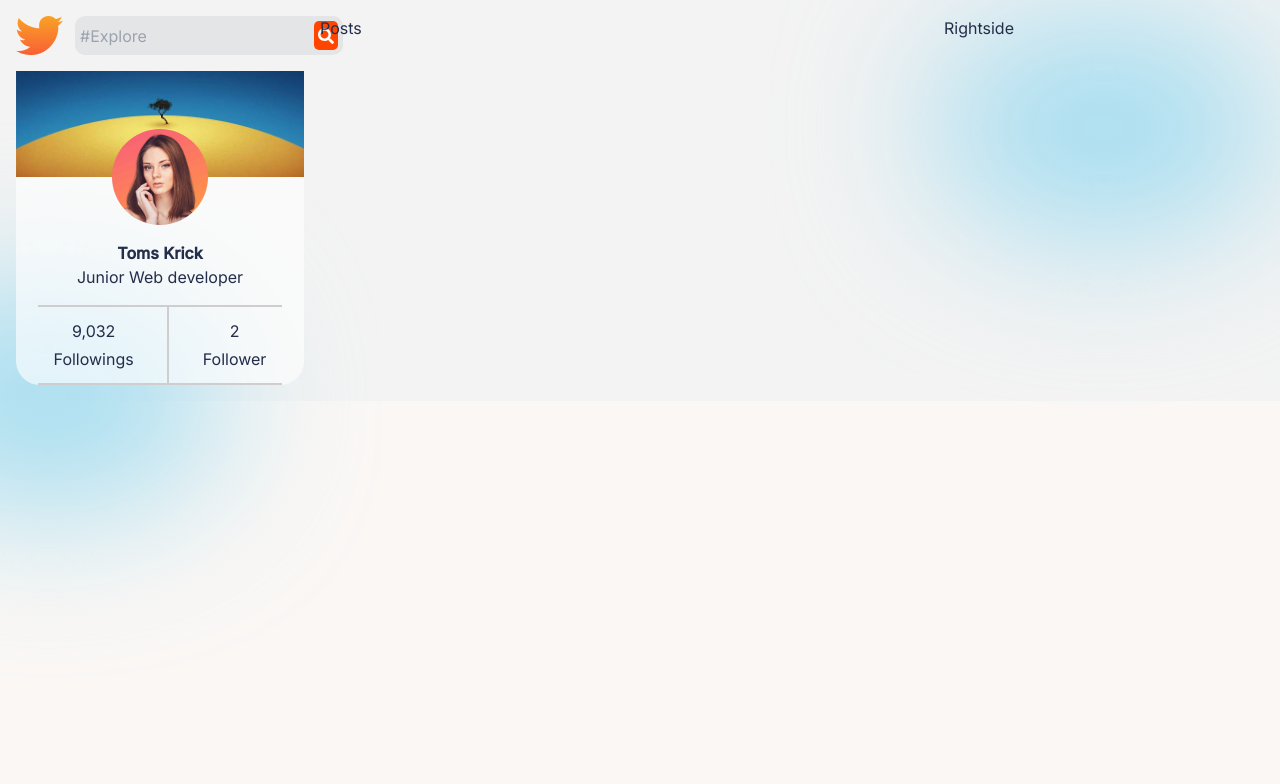
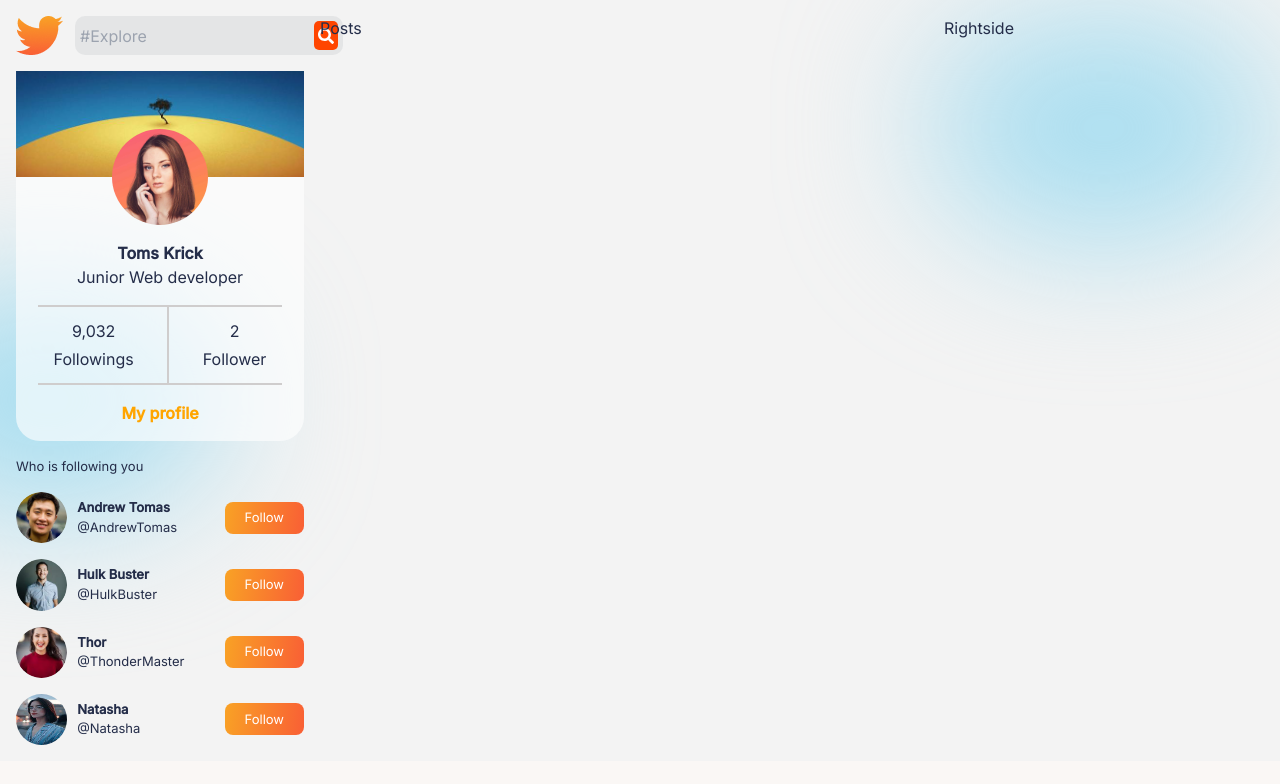
Before and after one commit to tomskrick/marchent-chat, a React (Create React App) app: page / in a window 1280 px wide. Shown: the top 784 px of the page. Built offline with nearby package versions, Linux system fonts and the light colour scheme.

Commit message:
add the profile image and profile set

```diff
--- a/src/App.css
+++ b/src/App.css
@@ -31,3 +31,13 @@
   background: #a6ddf0;
   filter: blur(72px);
 }
+.button{
+  display: flex;
+  align-items: center;
+  justify-content: center;
+  color: white;
+  border: none;
+  border-radius: 0.5rem;
+  background: var(--buttonBg);
+  transition: all 100ms ease-out
+}
--- /dev/null
+++ b/src/Components/FollowerCard/FollowerCard.css
@@ -0,0 +1,36 @@
+.FollowerCards{
+    width: 100%;
+    border-radius: 0.7rem;
+    gap: 1rem;
+    display: flex;
+    flex-direction: column;
+    font-size: 13px;
+}
+.follower{
+    display: flex;
+    justify-content: space-between;
+    align-items: center;
+}
+.follower>div{
+    display: flex;
+    gap: 10px;
+}
+.followerImage{
+    width: 3.2rem;
+    height: 3.2rem;
+    border-radius: 50%;
+}
+.name{
+    display: flex;
+    flex-direction: column;
+    align-items: flex-start;
+    justify-content: center;
+}
+.name>span:nth-of-type(1){
+    font-weight: bold;
+}
+.fc-button{
+    height: 2rem;
+    padding-left: 20px;
+    padding-right: 20px;
+}
--- /dev/null
+++ b/src/Components/FollowerCard/FollowerCard.jsx
@@ -0,0 +1,27 @@
+import React from 'react';
+import './FollowerCard.css'
+import {Follower} from '../../Data/FollowerData'
+const FollowerCard = () => {
+    return (
+        <div className='FollowerCards'>
+            <h3>Who is following you</h3>
+            {Follower.map((follower, id) => {
+                return (
+                    <div className='follower'>
+                        <div>
+                            <img className='followerImage' src={follower.img} alt="" />
+                            <div className="name">
+                                <span>{ follower.name}</span>
+                                <span>@{ follower.username}</span>
+                            </div>
+                        </div>
+                        <button className='button fc-button'>Follow</button>
+
+                    </div>
+                )
+            })}
+        </div>
+    );
+};
+
+export default FollowerCard;
--- a/src/Components/ProfileCard.jsx/ProfileCard.css
+++ b/src/Components/ProfileCard.jsx/ProfileCard.css
@@ -69,3 +69,11 @@
     height: 150%;
     border-left: 2px solid var(--hrColor);
 }
+.ProfileCard>span{
+      font-weight: bold;
+      color: orange;
+      align-self: center;
+      margin-bottom: 1rem;
+      cursor: pointer;
+
+}
--- a/src/Components/ProfileCard.jsx/ProfileCard.jsx
+++ b/src/Components/ProfileCard.jsx/ProfileCard.jsx
@@ -28,6 +28,9 @@
                 </div>
                 <hr />
             </div>
+            <span>
+                My profile
+            </span>
         </div>
     );
 };
--- a/src/Components/profileside/Profileside.jsx
+++ b/src/Components/profileside/Profileside.jsx
@@ -1,4 +1,5 @@
 import React from 'react';
+import FollowerCard from '../FollowerCard/FollowerCard';
 import LogoSearch from '../LogoSearch/LogoSearch';
 import ProfileCard from '../ProfileCard.jsx/ProfileCard';
 import './ProfileSide.css'
@@ -7,6 +8,7 @@
         <div className='Profileside'>
             <LogoSearch></LogoSearch>
             <ProfileCard></ProfileCard>
+            <FollowerCard></FollowerCard>
         </div>
     );
 };
--- /dev/null
+++ b/src/Data/FollowerData.js
@@ -0,0 +1,12 @@
+import img1 from '../img/img1.png'
+import img2 from '../img/img2.png'
+import img3 from '../img/img3.png'
+import img4 from '../img/img4.jpg'
+
+export const Follower = [
+    { name: 'Andrew Tomas', username: 'AndrewTomas', img: img1 },
+    { name: 'Hulk Buster', username: 'HulkBuster', img: img2 },
+    { name: 'Thor', username: 'ThonderMaster', img: img3 },
+    { name: 'Natasha', username: 'Natasha', img: img4 },
+
+]
```
